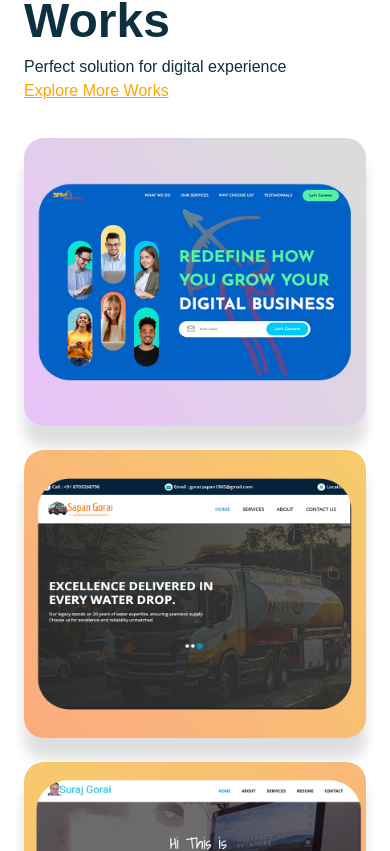
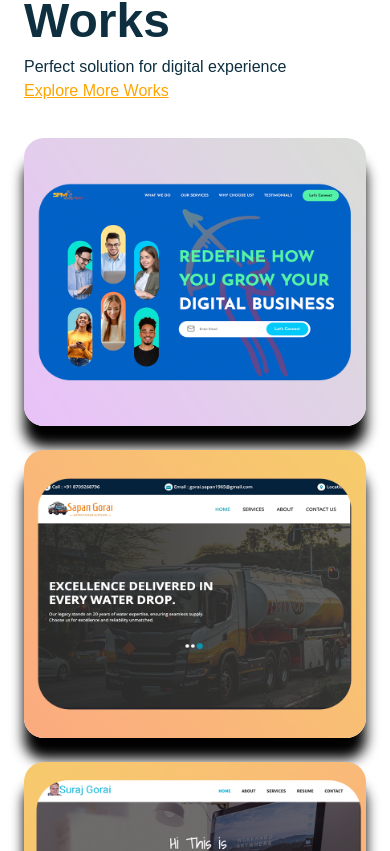
Before and after one commit to Neotrixsx/MyPortfolio, a React (Vite) app: page / in a window 390 px wide. Shown: the part 4673-5524 px from the top of the page. Built offline with nearby package versions, Linux system fonts and the light colour scheme; a web font is replaced by a local one.

Commit message:
Portfolio css issue fix

```diff
--- /dev/null
+++ b/src/components/Portfolio/Portfolio.css
@@ -0,0 +1,37 @@
+.portfolioWrapper {
+    background: white;
+    overflow: hidden;
+}
+.portfolioWrapper .portfolioContainer {
+    flex-direction: column;
+    gap: 2rem;
+}
+.portfolioWrapper .portfolioContainer .heading {
+    width: 100%;
+    justify-content: space-between;
+    align-items: flex-end;
+    flex-wrap: wrap;
+}
+.portfolioWrapper .portfolioContainer .heading > :nth-child(2) {
+    text-decoration: underline;
+    color: orange;
+    cursor: pointer;
+}
+.portfolioWrapper .portfolioContainer .portfolioShowCase {
+    width: 100%;
+    gap: 1.5rem;
+    justify-content: space-around;
+    flex-wrap: wrap;
+}
+.portfolioWrapper .portfolioContainer .portfolioShowCase > img {
+    border-radius: 20px;
+    max-width: 25rem;
+    max-height: 18rem;
+    box-shadow: 0px 21px 13px rgba(0, 0, 0, 13);
+    cursor: pointer;
+}
+@media (max-width: 640px) {
+    .portfolioWrapper .portfolioContainer .portfolioShowCase > img {
+        width: 100%;
+   }
+}
--- a/src/components/Portfolio/Portfolio.jsx
+++ b/src/components/Portfolio/Portfolio.jsx
@@ -1,6 +1,5 @@
-import React from "react";
 import { motion } from "framer-motion";
-import css from "./Portfolio.module.scss";
+import "./Portfolio.css";
 import { fadeIn, staggerChildren, textVariant } from "../../utils/motion";
 const Portfolio = () => {
   return (
@@ -9,14 +8,14 @@ const Portfolio = () => {
     initial="hidden"
     whileInView="show"
     viewport={{ once: false, amount: 0.25 }}
-    className={`paddings ${css.wrapper}`}>
+    className="paddings portfolioWrapper">
 
       <a className="anchor" id="portfolio"></a>
 
-      <div className={`innerWidth flexCenter ${css.container}`}>
+      <div className="innerWidth flexCenter portfolioContainer">
 
 
-        <motion.div variants={textVariant(.4)} className={`flexCenter ${css.heading}`}>
+        <motion.div variants={textVariant(.4)} className="flexCenter heading">
           <div>
             <span className="primaryText">My Latest Works</span>
             <p style={{marginTop: "10px"}}>Perfect solution for digital experience</p>
@@ -25,7 +24,7 @@ const Portfolio = () => {
         </motion.div>
 
 
-        <div className={`flexCenter ${css.showCase}`}>
+        <div className="flexCenter portfolioShowCase">
             <motion.img variants={fadeIn("up", "tween", .5, .6)} src="./showCase1.png" alt="project" />
             <motion.img variants={fadeIn("up", "tween", .7, .6)} src="./showCase2.png" alt="project" />
             <motion.img variants={fadeIn("up", "tween", .9, .6)} src="./showCase3.png" alt="project" />
```
